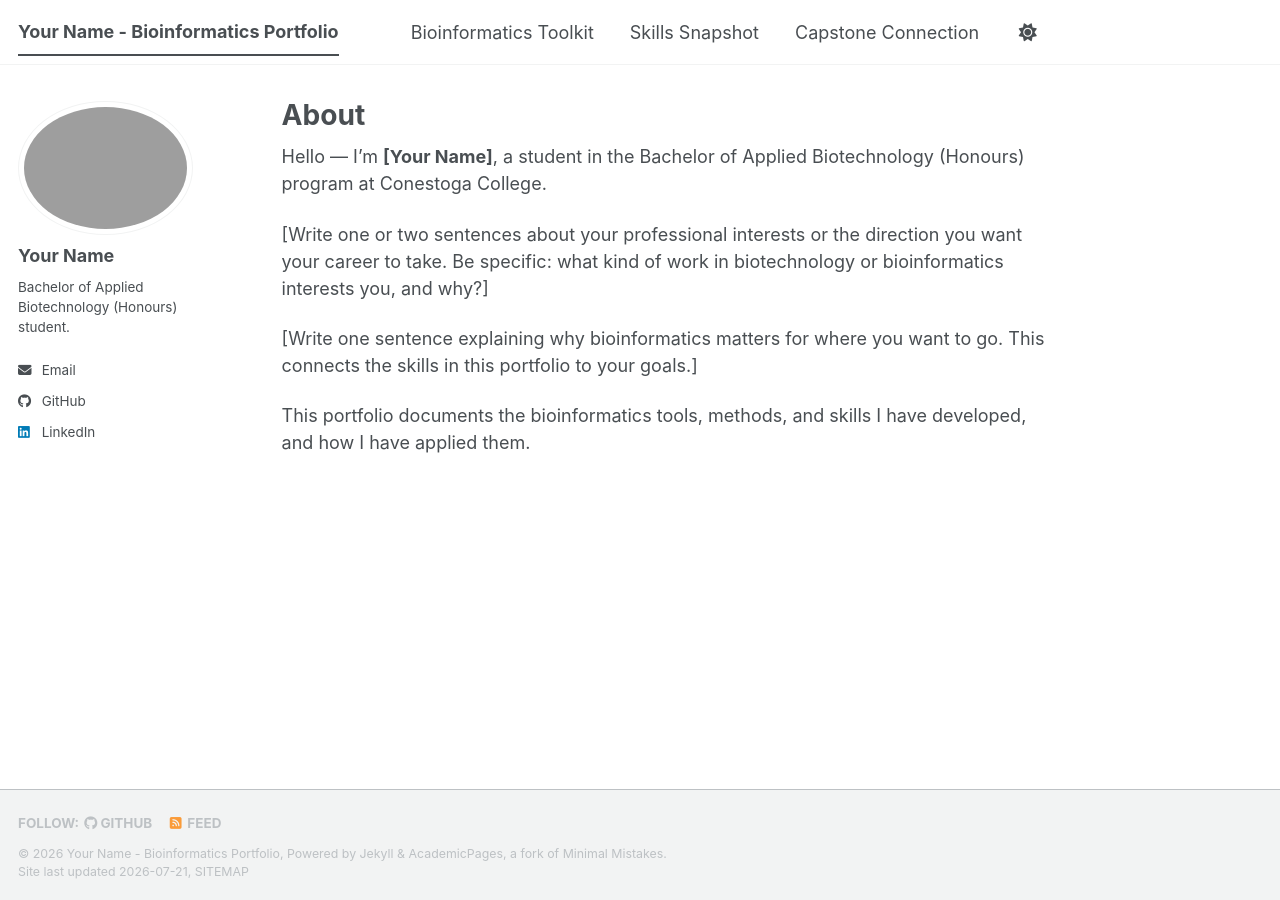
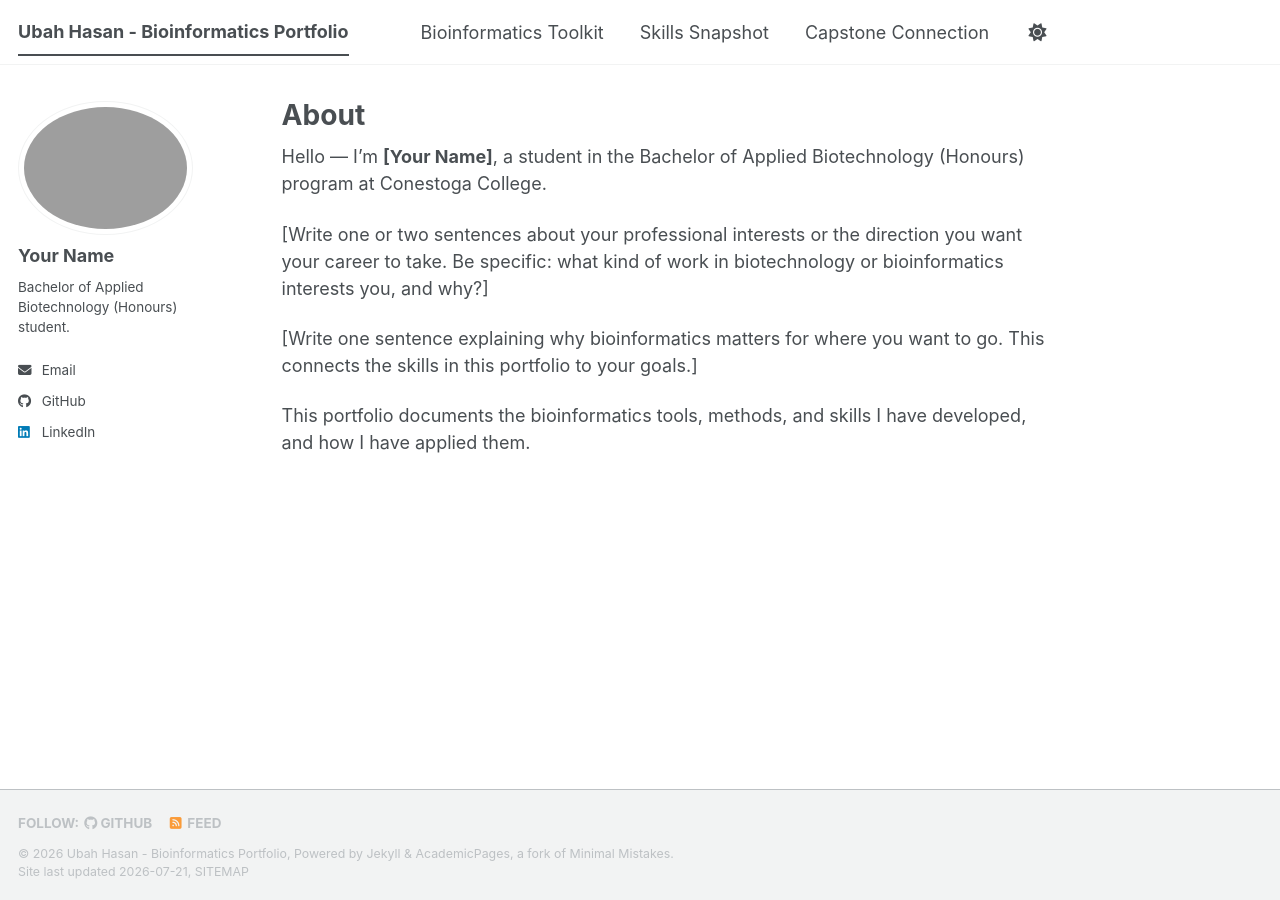
Before and after one commit to Ubah-Hasan/biot74000-portfolio, a Jekyll site: the page built from _pages/about.md, in a window 1280 px wide. Built offline with Jekyll 4.4.1, drawn with Linux system fonts in a browser that asks for light colours; a script bundle is joined from its source files by our own code; library files that are not in the unit come from our copies.

Commit message:
Update site title and GitHub repository details
Updated the website configuration file to reflect the correct site title and repository information.

```diff
--- a/_config.yml
+++ b/_config.yml
@@ -16,7 +16,7 @@
 
 # Your site's title - appears in the top-left of every page and in the browser tab.
 # Example: "Nykole Crevits - Bioinformatics Portfolio"
-title: "Your Name - Bioinformatics Portfolio"
+title: "Ubah Hasan - Bioinformatics Portfolio"
 
 # A short subtitle/description for the site.
 description: "BIOT74000 Bioinformatics E-Portfolio, Bachelor of Applied Biotechnology (Honours), Conestoga College."
@@ -27,7 +27,7 @@ description: "BIOT74000 Bioinformatics E-Portfolio, Bachelor of Applied Biotechn
 # -------------------------------------------------------------------
 
 # Replace "yourusername" with your GitHub username (lowercase).
-url: "https://yourusername.github.io"
+url: "https://Ubah-Hasan.github.io"
 
 # This MUST match your repository name exactly, including the leading slash.
 # If you named your repository "biot74000-portfolio" as instructed, leave this as-is.
@@ -35,7 +35,7 @@ url: "https://yourusername.github.io"
 baseurl: "/biot74000-portfolio"
 
 # Replace with: yourusername/biot74000-portfolio
-repository: "yourusername/biot74000-portfolio"
+repository: "Ubah-Hasan/biot74000-portfolio"
 
 # -------------------------------------------------------------------
 #  YOUR PROFILE (appears in the sidebar on every page)
```
